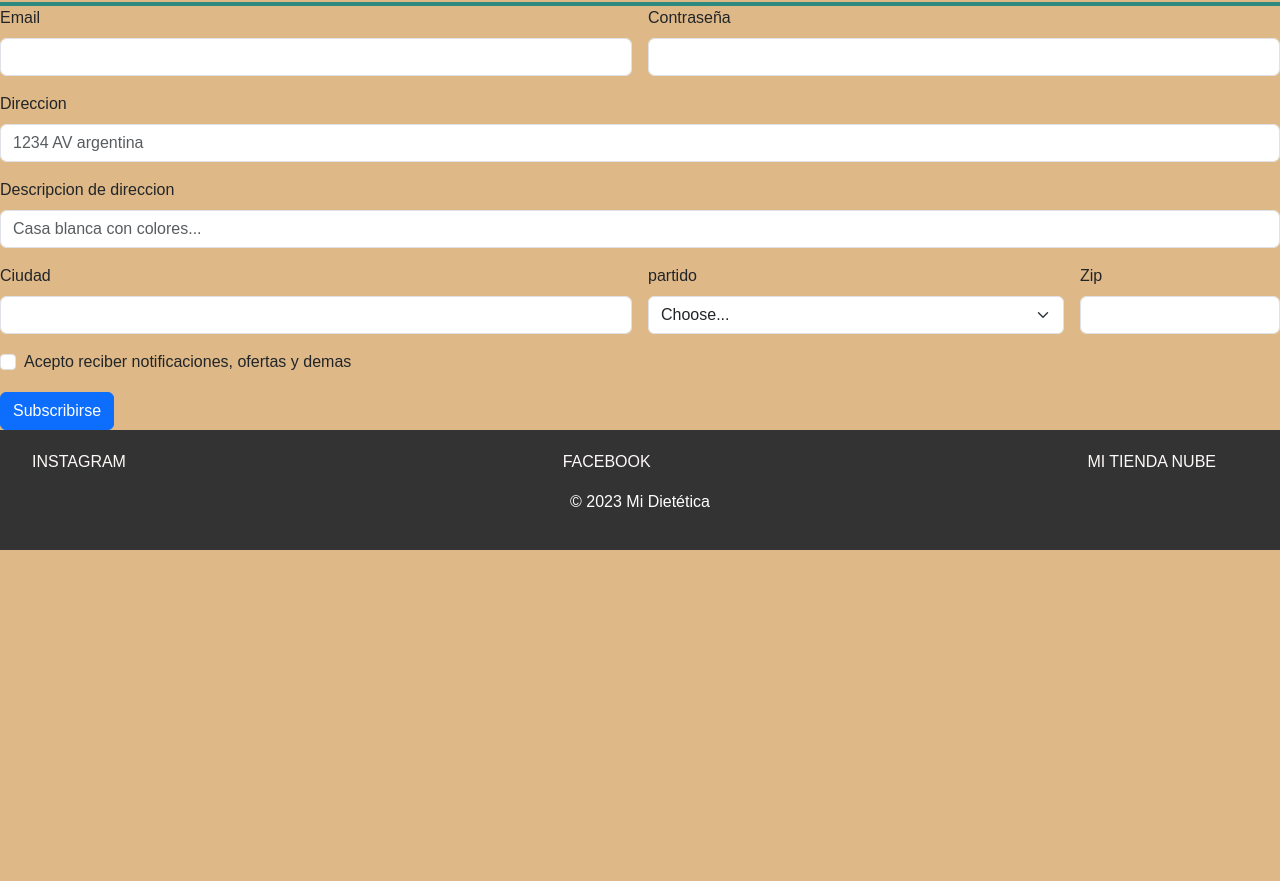
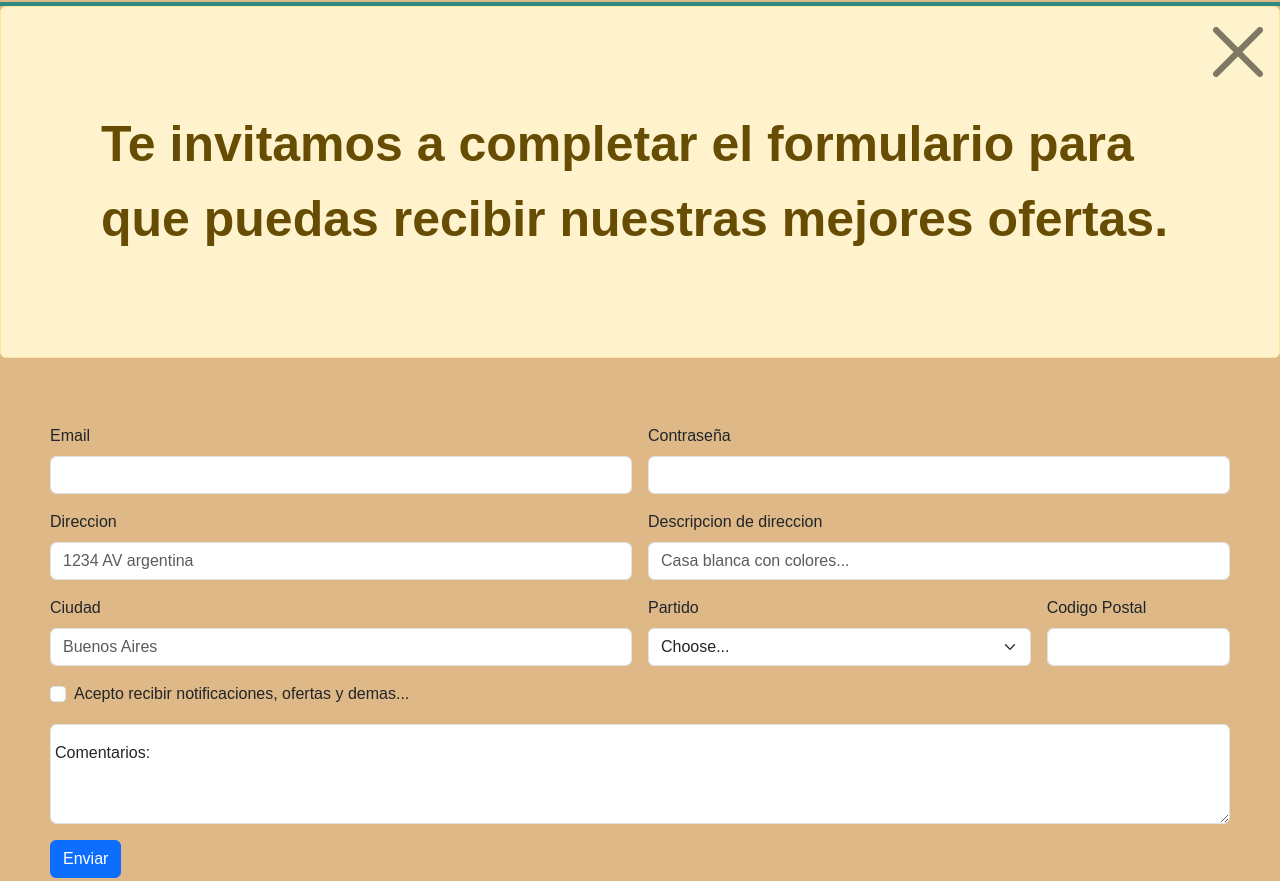
Before and after one commit to SantinoReynoso/PF-Reynoso, a plain HTML site: page html/infocliente.html in a window 1280 px wide. Shown: the part 713-1594 px from the top of the page. Before the commit the page ends 1263 px from the top, so only its background shows below. Drawn offline with nearby package versions, Linux system fonts and the light colour scheme.

Commit message:
agregue lo basico y los estilos basicos

```diff
--- a/html/infocliente.html
+++ b/html/infocliente.html
@@ -81,6 +81,14 @@
     <!-- Fin del menu principal -->
                                                                         <!------------ mi MAIN ------------>
 <main>
+  <section class="aviso-formulario">
+    <div data-aos="flip-up">
+    <div class="alert alert-warning alert-dismissible fade show" role="alert">
+     <strong>Te invitamos a completar el formulario para que puedas recibir nuestras mejores ofertas.</strong>
+      <button type="button" class="btn-close" data-bs-dismiss="alert" aria-label="Close"></button>
+    </div>
+  </div>
+  </section>
   <!-- seccion formulario -->
   <section class="formulario">
     <form class="row g-3">
@@ -92,39 +100,43 @@
         <label for="inputPassword4" class="form-label">Contraseña</label>
         <input type="password" class="form-control" id="inputPassword4">
       </div>
-      <div class="col-12">
+      <div class="col-md-6">
         <label for="inputAddress" class="form-label">Direccion</label>
         <input type="text" class="form-control" id="inputAddress" placeholder="1234 AV argentina">
       </div>
-      <div class="col-12">
+      <div class="col-md-6">
         <label for="inputAddress2" class="form-label">Descripcion de direccion</label>
         <input type="text" class="form-control" id="inputAddress2" placeholder="Casa blanca con colores...">
       </div>
       <div class="col-md-6">
         <label for="inputCity" class="form-label">Ciudad</label>
-        <input type="text" class="form-control" id="inputCity">
+        <input type="text" class="form-control" id="inputCity" placeholder="Buenos Aires">
       </div>
       <div class="col-md-4">
-        <label for="inputState" class="form-label">partido</label>
+        <label for="inputState" class="form-label">Partido</label>
         <select id="inputState" class="form-select">
           <option selected>Choose...</option>
-          <option>...</option>
+          <option>Merlo</option>
         </select>
       </div>
       <div class="col-md-2">
-        <label for="inputZip" class="form-label">Zip</label>
+        <label for="inputZip" class="form-label">Codigo Postal</label>
         <input type="text" class="form-control" id="inputZip">
       </div>
       <div class="col-12">
         <div class="form-check">
           <input class="form-check-input" type="checkbox" id="gridCheck">
           <label class="form-check-label" for="gridCheck">
-            Acepto reciber notificaciones, ofertas y demas
+            Acepto recibir notificaciones, ofertas y demas...
           </label>
         </div>
       </div>
+      <div class="form-floating">
+        <textarea class="form-control" placeholder="Leave a comment here" id="floatingTextarea2" style="height: 100px"></textarea>
+        <label for="floatingTextarea2">Comentarios:</label>
+      </div>
       <div class="col-12">
-        <button type="submit" class="btn btn-primary">Subscribirse</button>
+        <button type="submit" class="btn btn-primary">Enviar</button>
       </div>
     </form>
   </section>
--- a/scss/Layouts/_Sections.scss
+++ b/scss/Layouts/_Sections.scss
@@ -92,3 +92,6 @@
         text-decoration: solid black;
     }
 }
+.formulario{
+    padding: 50px;
+}
```
Also changed, not shown: css/style.css, 1 other file.
